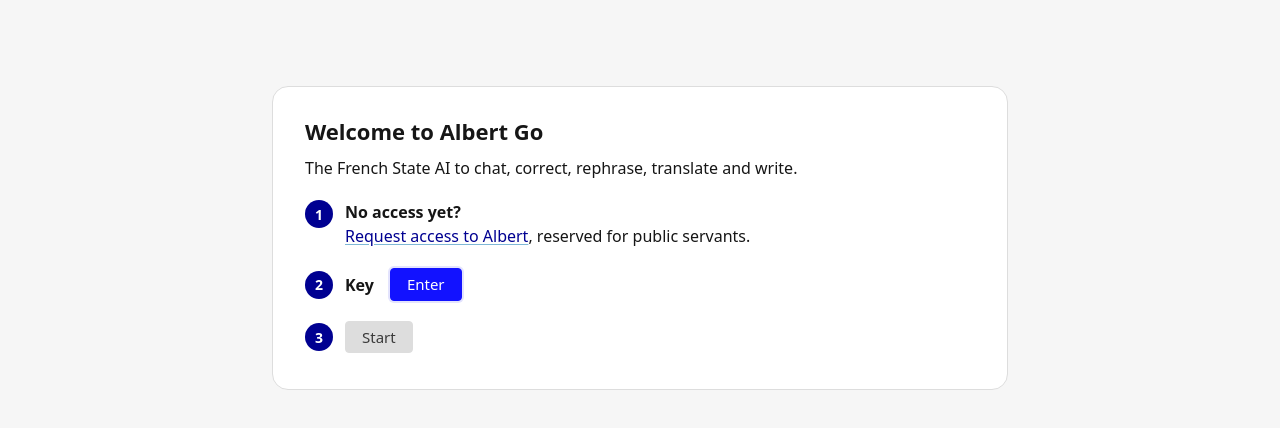
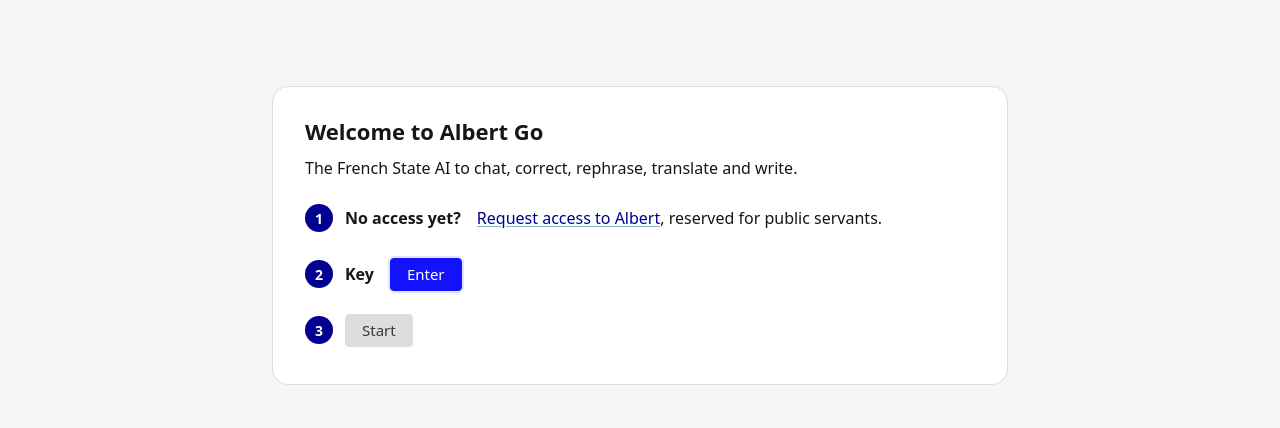
Before and after one commit to obook/albert-go, a plain HTML site: page public/index.html in a window 1280 px wide. Shown: the part 70-498 px from the top of the page. Drawn offline with Linux system fonts and the light colour scheme.

Commit message:
style(accueil): Trois étapes de même hauteur, séparations égales

```diff
--- a/public/styles/conversation.css
+++ b/public/styles/conversation.css
@@ -67,10 +67,16 @@ main {
     font-weight: 700;
     font-size: 0.875rem;
 }
-.accueil .etapes strong { display: block; }
-/* Étapes 2 et 3 : titre, bouton et état sur une ligne. */
-.accueil .etapes > li:not(:first-child) { display: flex; flex-wrap: wrap; align-items: center; gap: 0.5rem 1rem; }
-.accueil .etapes > li:not(:first-child)::before { top: 50%; transform: translateY(-50%); }
+/* Les trois étapes sur le même modèle : une ligne de même hauteur, pastille centrée,
+   donc des séparations identiques. */
+.accueil .etapes > li {
+    display: flex;
+    flex-wrap: wrap;
+    align-items: center;
+    gap: 0.25rem 1rem;
+    min-height: 2.25rem;
+}
+.accueil .etapes > li::before { top: 50%; transform: translateY(-50%); }
 .accueil .etat-cle { color: var(--succes); font-weight: 700; font-size: 0.9375rem; }
 .accueil .etat-cle:empty { display: none; }
 /* Bouton compact : il ne doit pas écraser le mot "Clé" à côté. */
```
